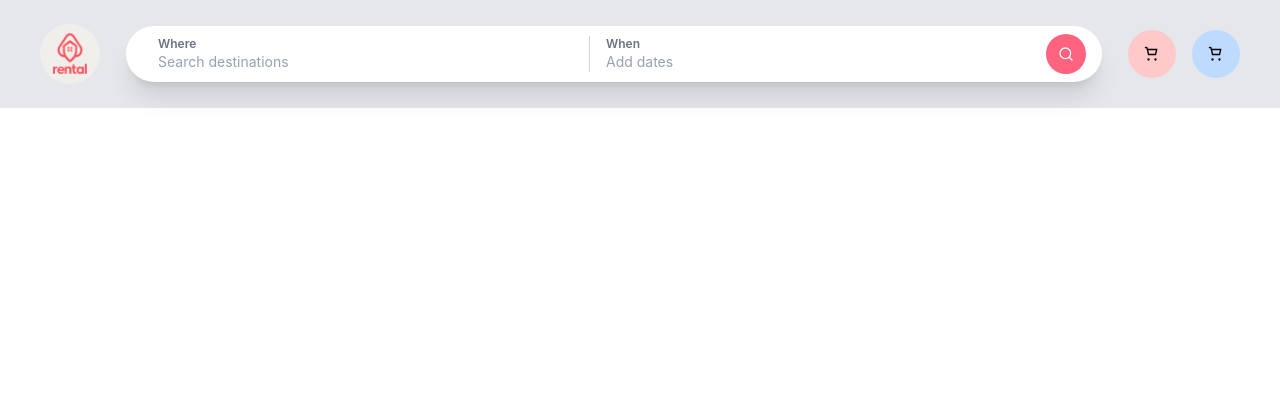
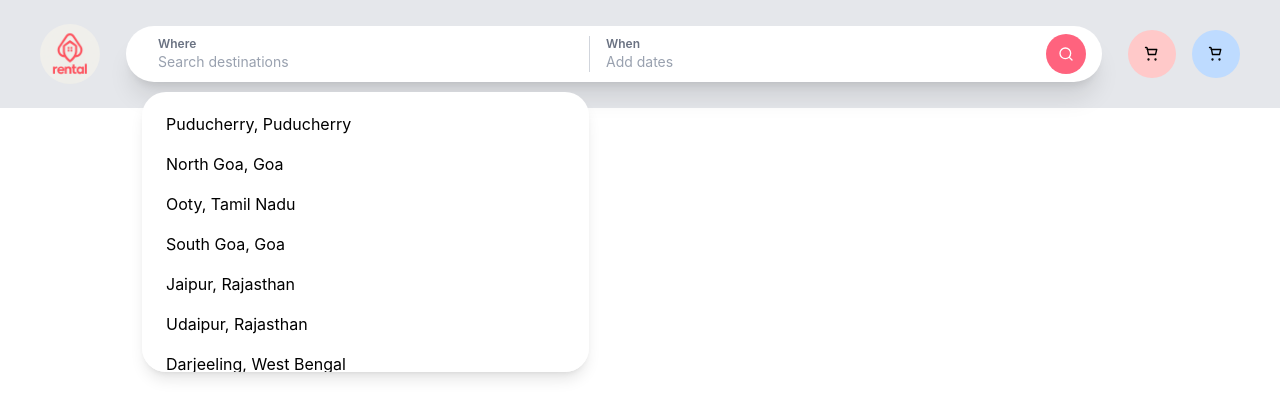
Before and after one commit to bsnikhil-dev/admin-panel, a React (Vite) app in the folder client/: page /shop in a window 1280 px wide. Both pictures are taken after a click on the element "Where". Shown: the top 418 px of the page. Built offline with nearby package versions, Linux system fonts and the light colour scheme; no server answers.

Commit message:
Added search functionality for destination dropdown

```diff
--- a/client/src/App.css
+++ b/client/src/App.css
@@ -4,3 +4,34 @@
 body {
   font-family: 'Inter', -apple-system, BlinkMacSystemFont, 'Segoe UI', Roboto, 'Helvetica Neue';
 }
+
+.custom-scrollbar {
+  scrollbar-width: auto; /* For Firefox */
+  scrollbar-color: #a0a0a0 #f1f1f1;
+}
+.custom-scrollbar::-webkit-scrollbar {
+  width: 12px;
+  height: 12px;
+}
+
+.custom-scrollbar::-webkit-scrollbar-track {
+  background: #f1f1f1;
+  border-radius: 20px;
+}
+
+.custom-scrollbar::-webkit-scrollbar-thumb {
+  background-color: #a0a0a0;
+  border-radius: 10px;
+  border: 3px solid #f1f1f1; /* Creates padding effect */
+}
+
+.custom-scrollbar::-webkit-scrollbar-thumb:hover {
+  background-color: #7a7a7a;
+}
+
+/* Hide the arrows (if any browser still shows them) */
+.custom-scrollbar::-webkit-scrollbar-button {
+  display: none;
+  height: 0;
+  width: 0;
+}
--- /dev/null
+++ b/client/src/components/searchDropDown/SearchDropDown.tsx
@@ -0,0 +1,37 @@
+import type { SearchDropDownProps } from '../../types';
+
+const SearchDropDown = ({
+  showSearchDropDown,
+  setShowSearchDropDown,
+  setSearchValue,
+  destinationList,
+}: SearchDropDownProps) => {
+  const handleSelect = (title: string) => {
+    setSearchValue(title);
+    setShowSearchDropDown(false);
+  };
+
+  return (
+    showSearchDropDown && (
+      <div className="absolute top-full left-0 w-full mt-5 bg-white text-black rounded-3xl p-4 shadow-lg z-10 max-h-70 overflow-y-auto custom-scrollbar">
+        {destinationList.length === 0 ? (
+          <div className="px-2 py-1 text-gray-500 cursor-default">No matches found</div>
+        ) : (
+          <ul className="space-y-2">
+            {destinationList.map(destination => (
+              <li
+                key={destination.title}
+                className="px-2 py-1 hover:bg-gray-100 cursor-pointer rounded"
+                onClick={() => handleSelect(destination.title)}
+              >
+                {destination.title}
+              </li>
+            ))}
+          </ul>
+        )}
+      </div>
+    )
+  );
+};
+
+export default SearchDropDown;
--- a/client/src/components/shopping-view/Header.tsx
+++ b/client/src/components/shopping-view/Header.tsx
@@ -1,16 +1,46 @@
+import { useState, type ChangeEvent } from 'react';
 import logo from '../../assets/logo.png';
+import SearchDropDown from '../searchDropDown/SearchDropDown';
+import { filterDestinations } from '../../utils/utilityFunctions/Common';
+import type { Destination } from '../../types';
+import { destinations } from '../../constants/data';
+
 const ShoppingHeader = () => {
+  const [showSearchDropDown, setShowSearchDropDown] = useState<boolean>(false);
+  const [destination, setDestination] = useState<string>('');
+  const [filteredDestinations, setFilteredDestinations] = useState<Destination[]>(destinations);
+
+  const handleDestinationInput = (e: ChangeEvent<HTMLInputElement>) => {
+    const filtered = filterDestinations(e.target.value.toLowerCase());
+    setFilteredDestinations(filtered);
+  };
+  const handleSearchButton = () => {
+    console.log(destination);
+  };
   return (
     <div className="bg-gray-200">
       <nav className="flex px-10 py-6 justify-between items-center">
         <img src={logo} className="w-15 h-15 rounded-full" />
         <div className="flex items-center bg-white rounded-full px-4 py-2 shadow-xl mx-auto">
-          <div className="flex flex-col w-md cursor-pointer border-r border-gray-300  px-4">
+          <div className="flex flex-col w-md cursor-pointer border-r border-gray-300 px-4 relative">
             <label className="text-xs font-semibold text-gray-500">Where</label>
             <input
               type="text"
               placeholder="Search destinations"
+              value={destination}
               className="text-sm text-gray-700 placeholder-gray-400 focus:outline-none"
+              onChange={e => {
+                setDestination(e.target.value);
+                setShowSearchDropDown(true);
+                handleDestinationInput(e);
+              }}
+              onFocus={() => setShowSearchDropDown(true)}
+            />
+            <SearchDropDown
+              showSearchDropDown={showSearchDropDown}
+              setShowSearchDropDown={setShowSearchDropDown}
+              setSearchValue={setDestination}
+              destinationList={filteredDestinations}
             />
           </div>
           <div className="flex flex-col w-md  px-4">
@@ -21,7 +51,10 @@ const ShoppingHeader = () => {
               className="text-sm text-gray-700 placeholder-gray-400 focus:outline-none"
             />
           </div>
-          <button className="bg-rose-400 hover:bg-rose-500 text-white p-3 rounded-full ml-2">
+          <button
+            className="bg-rose-400 hover:bg-rose-500 text-white p-3 rounded-full ml-2"
+            onClick={handleSearchButton}
+          >
             <svg
               xmlns="http://www.w3.org/2000/svg"
               fill="none"
--- /dev/null
+++ b/client/src/constants/data/index.ts
@@ -0,0 +1,59 @@
+export const destinations = [
+  { title: 'Puducherry, Puducherry', description: 'Popular beach destination' },
+  { title: 'North Goa, Goa', description: 'For sights like Fort Aguada' },
+  { title: 'Ooty, Tamil Nadu', description: 'Great for a weekend getaway' },
+  { title: 'South Goa, Goa', description: 'For nature lovers' },
+  { title: 'Jaipur, Rajasthan', description: 'The Pink City, rich in history and palaces' },
+  { title: 'Udaipur, Rajasthan', description: 'Lake-city with romantic palaces' },
+  { title: 'Darjeeling, West Bengal', description: 'Tea hill station & views of Kanchenjunga' },
+  { title: 'Manali, Himachal Pradesh', description: 'Mountain resort, adventure & snow' },
+  {
+    title: 'Leh-Ladakh, Jammu & Kashmir',
+    description: 'High-altitude desert & Buddhist monasteries',
+  },
+  { title: 'Rishikesh, Uttarakhand', description: 'Yoga capital & white-water rafting hub' },
+  { title: 'Munnar, Kerala', description: 'Tea plantations and misty hill-station' },
+  { title: 'Hampi, Karnataka', description: 'Ancient ruins and UNESCO site, boulder landscape' },
+  {
+    title: 'Khajuraho, Madhya Pradesh',
+    description: 'Famed temples with intricate erotic carvings',
+  },
+  { title: 'Puri, Odisha', description: 'Coastal pilgrimage city and beach escape' },
+  { title: 'Gokarna, Karnataka', description: 'Quiet beaches and laid-back vibe' },
+  { title: 'Shimla, Himachal Pradesh', description: 'Colonial hill station with toy-train charm' },
+  {
+    title: 'Kolkata, West Bengal',
+    description: 'Cultural capital, colonial architecture, riverside life',
+  },
+  { title: 'Amritsar, Punjab', description: 'Golden Temple and Sikh heritage' },
+  { title: 'Agra, Uttar Pradesh', description: 'Home of the Taj Mahal and Mughal history' },
+  { title: 'Goa (Pan-India), Goa', description: 'Coastal party & beach destination' },
+  { title: 'Srinagar, Jammu & Kashmir', description: 'Lakes, houseboats & Kashmir valley beauty' },
+  {
+    title: 'Ziro Valley, Arunachal Pradesh',
+    description: 'Lush valley, folk culture and serenity',
+  },
+  {
+    title: 'Khajjiar, Himachal Pradesh',
+    description: 'Mini Switzerland of India, evergreen meadows',
+  },
+  {
+    title: 'Kanyakumari, Tamil Nadu',
+    description: 'Southern tip, where seas meet, sunrise & sunset',
+  },
+  {
+    title: 'Andaman Islands, Andaman & Nicobar Islands',
+    description: 'Tropical island paradise, snorkelling & beaches',
+  },
+  {
+    title: 'Cherrapunji, Meghalaya',
+    description: 'One of the wettest places on Earth, dramatic landscapes',
+  },
+  {
+    title: 'Rann of Kutch, Gujarat',
+    description: 'White salt desert, unique cultural festival & landscape',
+  },
+  { title: 'Jaisalmer, Rajasthan', description: 'Golden desert city, forts & camel safaris' },
+  { title: 'Mysore, Karnataka', description: 'Royal palaces and Dasara festival city' },
+  { title: 'Kodaikanal, Tamil Nadu', description: 'Hill-station with lakes, forests & chill vibe' },
+];
--- a/client/src/types/index.ts
+++ b/client/src/types/index.ts
@@ -44,3 +44,14 @@ export interface RenderFormFieldsProps {
   value: any;
   onChange: (e: React.ChangeEvent<any>) => void;
 }
+
+export interface Destination {
+  title: string;
+  description: string;
+}
+export interface SearchDropDownProps {
+  showSearchDropDown: boolean;
+  setShowSearchDropDown: React.Dispatch<React.SetStateAction<boolean>>;
+  setSearchValue: React.Dispatch<React.SetStateAction<string>>;
+  destinationList: Destination[];
+}
--- a/client/src/utils/utilityFunctions/Common.ts
+++ b/client/src/utils/utilityFunctions/Common.ts
@@ -0,0 +1,4 @@
+import { destinations } from '../../constants/data';
+export const filterDestinations = (value: string) => {
+  return destinations.filter(destinaton => destinaton.title.toLowerCase().includes(value));
+};
```
